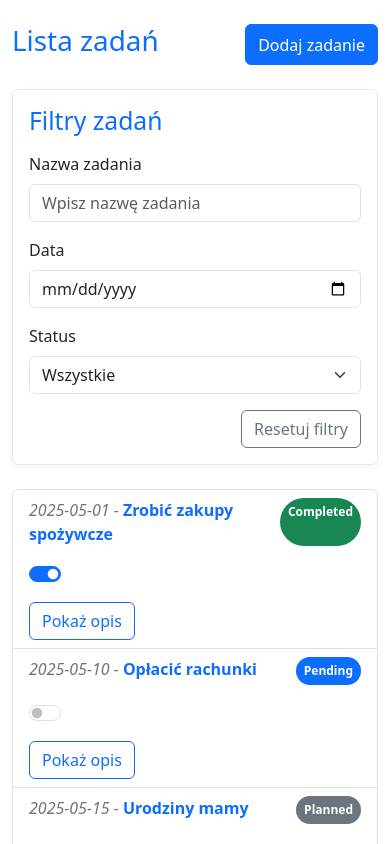
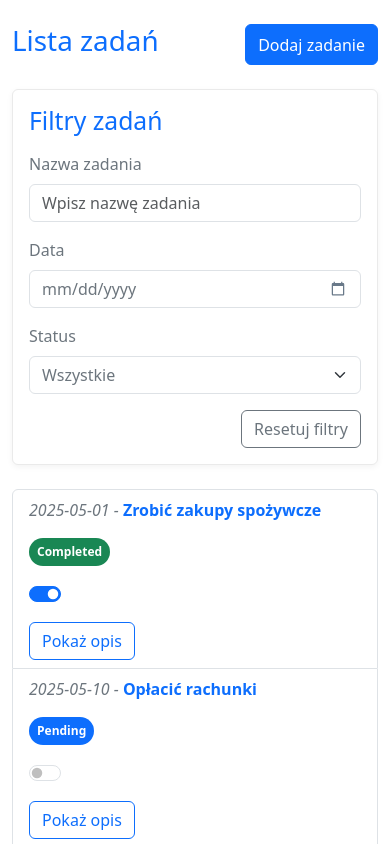
Before and after one commit to katekirylowicz/junior-frontend-developer-task, an Angular app: page / in a window 390 px wide. Shown: the top 844 px of the page. Built offline with nearby package versions, Linux system fonts and the light colour scheme.

Commit message:
Clean up css, add focus lock

```diff
--- a/src/app/app.component.html
+++ b/src/app/app.component.html
@@ -4,7 +4,6 @@
     <button class="btn btn-primary" (click)="openAddTaskModal()">Dodaj zadanie</button>
   </div>
   <app-task-filter (filtersChanged)="onFiltersChanged($event)"></app-task-filter>
-
   <ul class="list-group">
     @for (task of filteredTasks; track $index) {
       <li class="list-group-item">
@@ -54,8 +53,8 @@
       </li>
     }
     @if (filteredTasks.length === 0) {
-      <li class="list-group-item text-center py-4">
-        <p class="text-muted">Brak zadań spełniających kryteria wyszukiwania.</p>
+      <li class="list-group-item text-center text-secondary py-4">
+        Brak zadań spełniających kryteria wyszukiwania.
       </li>
     }
   </ul>
--- a/src/app/app.component.scss
+++ b/src/app/app.component.scss
@@ -0,0 +1,27 @@
+
+.list-group-item .item {
+  align-items: center;
+  gap: 0.5rem;
+}
+
+.list-group-item .item .badge {
+  white-space: nowrap;
+  align-self: center;
+  flex-shrink: 0;
+}
+
+@media (max-width: 576px) {
+  .list-group-item .item {
+    flex-wrap: wrap;
+    justify-content: space-between;
+  }
+
+  .list-group-item .item > div {
+    flex-basis: 100%;
+    margin-bottom: 0.5rem;
+  }
+
+  .list-group-item .item .badge {
+    align-self: flex-start;
+  }
+}
--- a/src/app/filters.component.html
+++ b/src/app/filters.component.html
@@ -2,35 +2,35 @@
   <h2 class="text-primary mb-3">Filtry zadań</h2>
   <div class="row g-3">
     <div class="col-md-4">
-      <label for="name-filter" class="form-label">Nazwa zadania</label>
+      <label for="name-filter" class="form-label text-secondary">Nazwa zadania</label>
       <input
         type="text"
         id="name-filter"
-        class="form-control"
+        class="form-control text-secondary"
         [(ngModel)]="filterName"
         (input)="applyFilters()"
         placeholder="Wpisz nazwę zadania">
     </div>
     <div class="col-md-4">
-      <label for="date-filter" class="form-label">Data</label>
+      <label for="date-filter" class="form-label text-secondary">Data</label>
       <input
         type="date"
         id="date-filter"
-        class="form-control"
+        class="form-control text-secondary"
         [(ngModel)]="filterDate"
         (change)="applyFilters()">
     </div>
     <div class="col-md-4">
-      <label for="status-filter" class="form-label">Status</label>
+      <label for="status-filter" class="form-label text-secondary">Status</label>
       <select
         id="status-filter"
-        class="form-select"
+        class="form-select text-secondary"
         [(ngModel)]="filterStatus"
         (change)="applyFilters()">
         <option value="All">Wszystkie</option>
-        <option value="Completed">Completed</option>
-        <option value="Pending">Pending</option>
-        <option value="Planned">Planned</option>
+        <option value="Completed">Skończone</option>
+        <option value="Pending">W trakcie</option>
+        <option value="Planned">Zaplanowane</option>
       </select>
     </div>
   </div>
--- a/src/app/filters.component.scss
+++ b/src/app/filters.component.scss
@@ -20,6 +20,20 @@
   }
 }
 
+input[type="date"]::-webkit-calendar-picker-indicator {
+  color: #626364;
+}
+
+input[type="date"]::-webkit-calendar-picker-indicator {
+  filter: invert(0.2) sepia(1) hue-rotate(170deg) saturate(200%);
+  opacity: 0.7;
+}
+
+input[type="date"]::-moz-calendar-picker-indicator {
+  filter: invert(0.2) sepia(1) hue-rotate(170deg) saturate(200%);
+  opacity: 0.7;
+}
+
 .btn-outline-secondary {
   transition: all 0.2s ease-in-out;
 
--- a/src/app/new-task-modal.component.html
+++ b/src/app/new-task-modal.component.html
@@ -1,4 +1,4 @@
-<div class="modal" tabindex="-1" role="dialog" [ngClass]="{'show d-block': showModal}">
+<div #modalElement class="modal" tabindex="-1" role="dialog" [ngClass]="{'show d-block': showModal}" (click)="$event.stopPropagation()">
   <div class="modal-dialog" role="document">
     <div class="modal-content">
       <div class="modal-header">
@@ -11,7 +11,7 @@
             <label for="taskName" class="form-label">Nazwa zadania</label>
             <input
               type="text"
-              class="form-control"
+              class="form-control text-secondary"
               id="taskName"
               formControlName="name"
               [ngClass]="{'is-invalid': taskForm.get('name')?.invalid && taskForm.get('name')?.touched}"
@@ -20,12 +20,11 @@
               Nazwa zadania jest wymagana.
             </div>
           </div>
-
           <div class="mb-3">
             <label for="taskDate" class="form-label">Data</label>
             <input
               type="date"
-              class="form-control"
+              class="form-control text-secondary"
               id="taskDate"
               formControlName="date"
               [ngClass]="{'is-invalid': taskForm.get('date')?.invalid && taskForm.get('date')?.touched}"
@@ -35,20 +34,18 @@
               <span *ngIf="taskForm.get('date')?.errors?.['pastDate']">Data nie może być z przeszłości.</span>
             </div>
           </div>
-
           <div class="mb-3">
-            <label for="taskDescription" class="form-label">Opis (opcjonalnie)</label>
+            <label for="taskDescription" class="form-label text-dark">Opis (opcjonalnie)</label>
             <textarea
-              class="form-control"
+              class="form-control text-secondary"
               id="taskDescription"
               rows="3"
               formControlName="description"
             ></textarea>
           </div>
-
           <div class="mb-3">
-            <label for="taskStatus" class="form-label">Status</label>
-            <select class="form-select" id="taskStatus" formControlName="status">
+            <label for="taskStatus" class="form-label text-dark">Status</label>
+            <select class="form-select text-secondary" id="taskStatus" formControlName="status">
               <option value="Planned">Zaplanowane</option>
               <option value="Pending">W trakcie</option>
               <option value="Completed">Ukończone</option>
--- a/src/app/new-task-modal.component.scss
+++ b/src/app/new-task-modal.component.scss
@@ -1,5 +1,5 @@
 .modal-backdrop {
-  opacity: 0.5;
+  opacity: 0.6;
 }
 
 .modal {
@@ -7,3 +7,17 @@
     background-color: rgba(0, 0, 0, 0.4);
   }
 }
+
+input[type="date"]::-webkit-calendar-picker-indicator {
+  color: #626364;
+}
+
+input[type="date"]::-webkit-calendar-picker-indicator {
+  filter: invert(0.2) sepia(1) hue-rotate(170deg) saturate(200%);
+  opacity: 0.7;
+}
+
+input[type="date"]::-moz-calendar-picker-indicator {
+  filter: invert(0.2) sepia(1) hue-rotate(170deg) saturate(200%);
+  opacity: 0.7;
+}
--- a/src/app/new-task-modal.component.ts
+++ b/src/app/new-task-modal.component.ts
@@ -1,6 +1,21 @@
-import { Component, EventEmitter, Output } from '@angular/core';
+import {
+  Component,
+  ElementRef,
+  EventEmitter,
+  Output,
+  ViewChild,
+  AfterViewInit,
+  Renderer2
+} from '@angular/core';
+
 import { CommonModule } from '@angular/common';
-import { FormBuilder, FormGroup, ReactiveFormsModule, Validators } from '@angular/forms';
+
+import {
+  FormBuilder,
+  FormGroup,
+  ReactiveFormsModule,
+  Validators
+} from '@angular/forms';
 
 export interface Task {
   name: string;
@@ -17,15 +32,19 @@ export interface Task {
   templateUrl: './new-task-modal.component.html',
   styleUrls: ['./new-task-modal.component.scss']
 })
-
-export class TaskFormModalComponent {
+export class TaskFormModalComponent implements AfterViewInit {
   @Output() taskAdded = new EventEmitter<Task>();
   @Output() closeModal = new EventEmitter<void>();
+
+  @ViewChild('modalElement') modalElement!: ElementRef;
 
   taskForm: FormGroup;
   showModal = false;
 
-  constructor(private fb: FormBuilder) {
+  private previouslyFocusedElement: HTMLElement | null = null;
+  private removeKeyListenerFn: (() => void) | null = null;
+
+  constructor(private fb: FormBuilder, private renderer: Renderer2) {
     this.taskForm = this.fb.group({
       name: ['', Validators.required],
       date: ['', [Validators.required, this.dateNotInPastValidator]],
@@ -34,14 +53,30 @@ export class TaskFormModalComponent {
     });
   }
 
+  ngAfterViewInit(): void {}
+
   openModal() {
     this.showModal = true;
     this.resetForm();
+    this.previouslyFocusedElement = document.activeElement as HTMLElement;
+
+    setTimeout(() => {
+      this.trapFocus();
+    }, 0);
   }
 
   close() {
     this.showModal = false;
     this.closeModal.emit();
+
+    if (this.previouslyFocusedElement) {
+      this.previouslyFocusedElement.focus();
+    }
+
+    if (this.removeKeyListenerFn) {
+      this.removeKeyListenerFn();
+      this.removeKeyListenerFn = null;
+    }
   }
 
   resetForm() {
@@ -86,4 +121,34 @@ export class TaskFormModalComponent {
 
     return inputDate >= today ? null : { pastDate: true };
   }
+
+  private trapFocus() {
+    const modal = this.modalElement.nativeElement as HTMLElement;
+    const focusableElements = modal.querySelectorAll<HTMLElement>(
+      'a[href], area[href], input:not([disabled]), select:not([disabled]), ' +
+      'textarea:not([disabled]), button:not([disabled]), [tabindex]:not([tabindex="-1"])'
+    );
+    const firstEl = focusableElements[0];
+    const lastEl = focusableElements[focusableElements.length - 1];
+
+    if (firstEl) {
+      firstEl.focus();
+    }
+
+    this.removeKeyListenerFn = this.renderer.listen(modal, 'keydown', (e: KeyboardEvent) => {
+      if (e.key === 'Tab') {
+        if (e.shiftKey && document.activeElement === firstEl) {
+          e.preventDefault();
+          lastEl.focus();
+        } else if (!e.shiftKey && document.activeElement === lastEl) {
+          e.preventDefault();
+          firstEl.focus();
+        }
+      }
+
+      if (e.key === 'Escape') {
+        this.close();
+      }
+    });
+  }
 }
```
